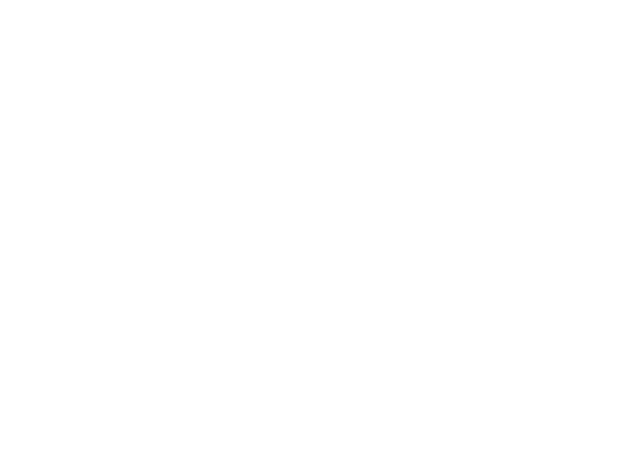
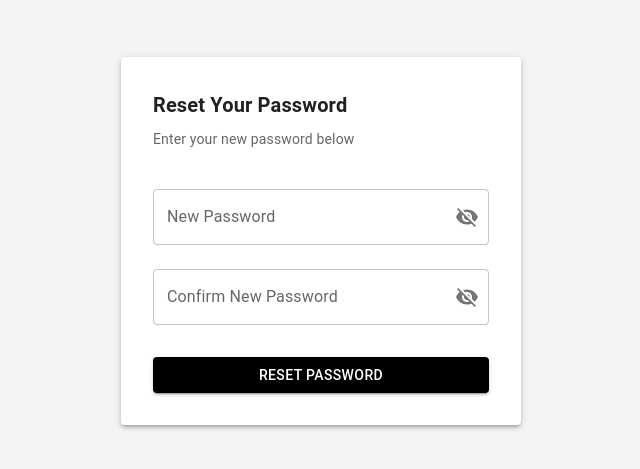
Before and after one commit to iztech-agms/iztech-agms-frontend, a React (Vite) app: page /reset-password in a window 1280 px wide. Before the commit this address had no page. Shown: the part 159-628 px from the top of the page, without its empty margins (319-959 px from the left). Built offline with nearby package versions, Linux system fonts and the light colour scheme.

Commit message:
Reset Password UI tamamlandı >> https://github.com/iztech-agms/iztech-agms-frontend/issues/1#issuecomment-2852638672

```diff
--- a/src/App.jsx
+++ b/src/App.jsx
@@ -1,12 +1,14 @@
 import { BrowserRouter, Route, Routes } from 'react-router-dom'
 import Login from './pages/auth/Login'
 import './index.css'
+import ResetPassword from './pages/auth/ResetPassword'
 
 function App() {
   return (
     <BrowserRouter>
       <Routes>
         <Route path="/login" element={<Login />} />
+        <Route path="/reset-password" element={<ResetPassword />} />
       </Routes>
     </BrowserRouter>
   )
--- /dev/null
+++ b/src/pages/auth/ResetPassword.jsx
@@ -0,0 +1,90 @@
+// src/pages/auth/ResetPassword.jsx
+
+import React, { useState } from 'react';
+import {
+  Box,
+  Button,
+  TextField,
+  Typography,
+  Paper,
+  InputAdornment,
+  IconButton,
+} from '@mui/material';
+import { Visibility, VisibilityOff } from '@mui/icons-material';
+
+export default function ResetPassword() {
+  const [showPassword, setShowPassword] = useState(false);
+  const [showConfirmPassword, setShowConfirmPassword] = useState(false);
+
+  const handleClickShowPassword = () => setShowPassword(!showPassword);
+  const handleClickShowConfirmPassword = () => setShowConfirmPassword(!showConfirmPassword);
+
+  return (
+    <Box
+      display="flex"
+      justifyContent="center"
+      alignItems="center"
+      minHeight="100vh"
+      bgcolor="#f3f4f6"
+    >
+      <Paper elevation={3} sx={{ p: 4, width: 400 }}>
+        <Typography variant="h6" fontWeight="bold" mb={1}>
+          Reset Your Password
+        </Typography>
+        <Typography variant="body2" color="textSecondary" mb={3}>
+          Enter your new password below
+        </Typography>
+
+        <TextField
+          fullWidth
+          label="New Password"
+          type={showPassword ? 'text' : 'password'}
+          placeholder="Enter your new password"
+          margin="normal"
+          InputProps={{
+            endAdornment: (
+              <InputAdornment position="end">
+                <IconButton
+                  aria-label="toggle password visibility"
+                  onClick={handleClickShowPassword}
+                  edge="end"
+                >
+                  {showPassword ? <Visibility /> : <VisibilityOff />}
+                </IconButton>
+              </InputAdornment>
+            ),
+          }}
+        />
+
+        <TextField
+          fullWidth
+          label="Confirm New Password"
+          type={showConfirmPassword ? 'text' : 'password'}
+          placeholder="Confirm your new password"
+          margin="normal"
+          InputProps={{
+            endAdornment: (
+              <InputAdornment position="end">
+                <IconButton
+                  aria-label="toggle confirm password visibility"
+                  onClick={handleClickShowConfirmPassword}
+                  edge="end"
+                >
+                  {showConfirmPassword ? <Visibility /> : <VisibilityOff />}
+                </IconButton>
+              </InputAdornment>
+            ),
+          }}
+        />
+
+        <Button
+          fullWidth
+          variant="contained"
+          sx={{ mt: 3, bgcolor: 'black', ':hover': { bgcolor: '#333' } }}
+        >
+          Reset Password
+        </Button>
+      </Paper>
+    </Box>
+  );
+}
```
